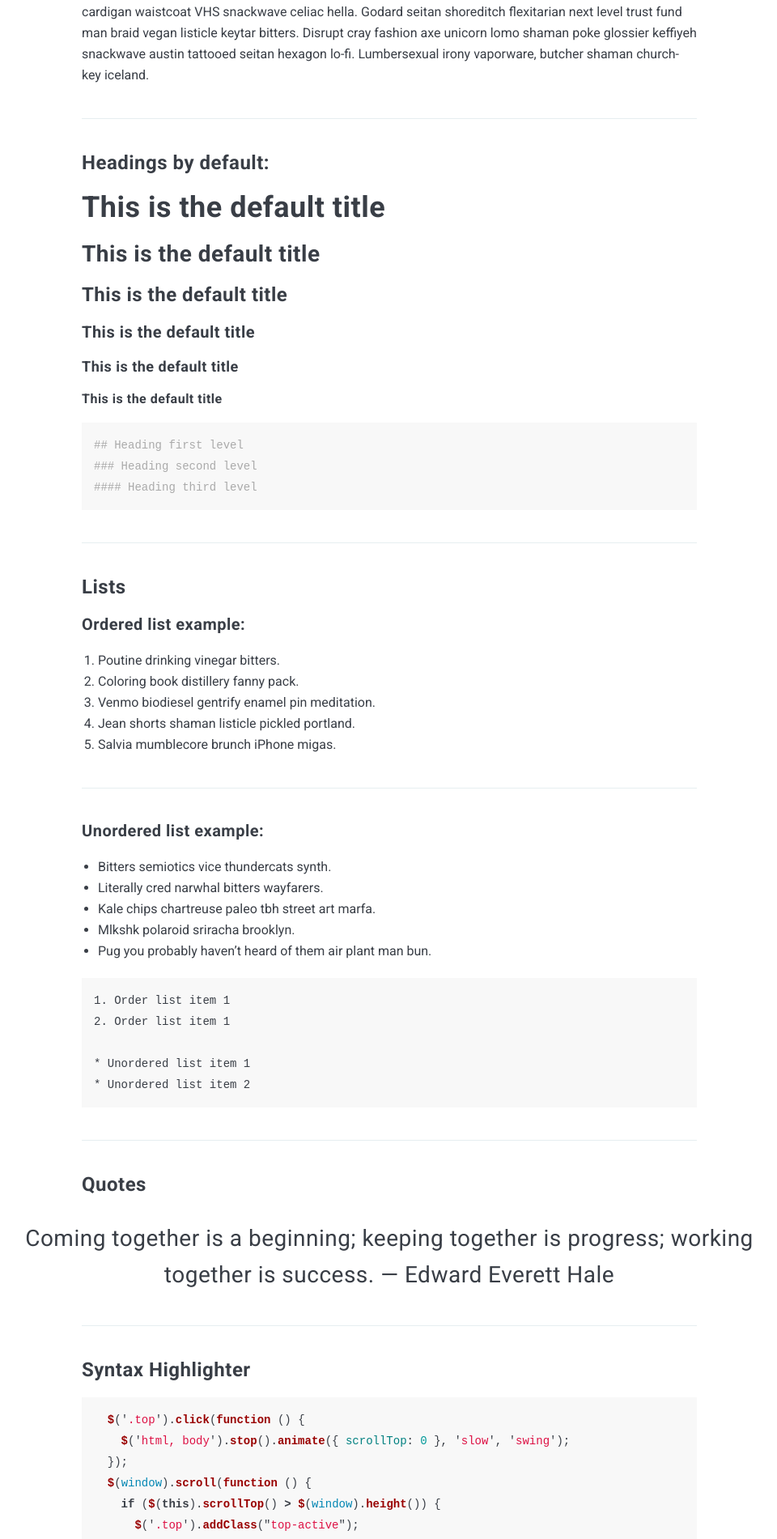
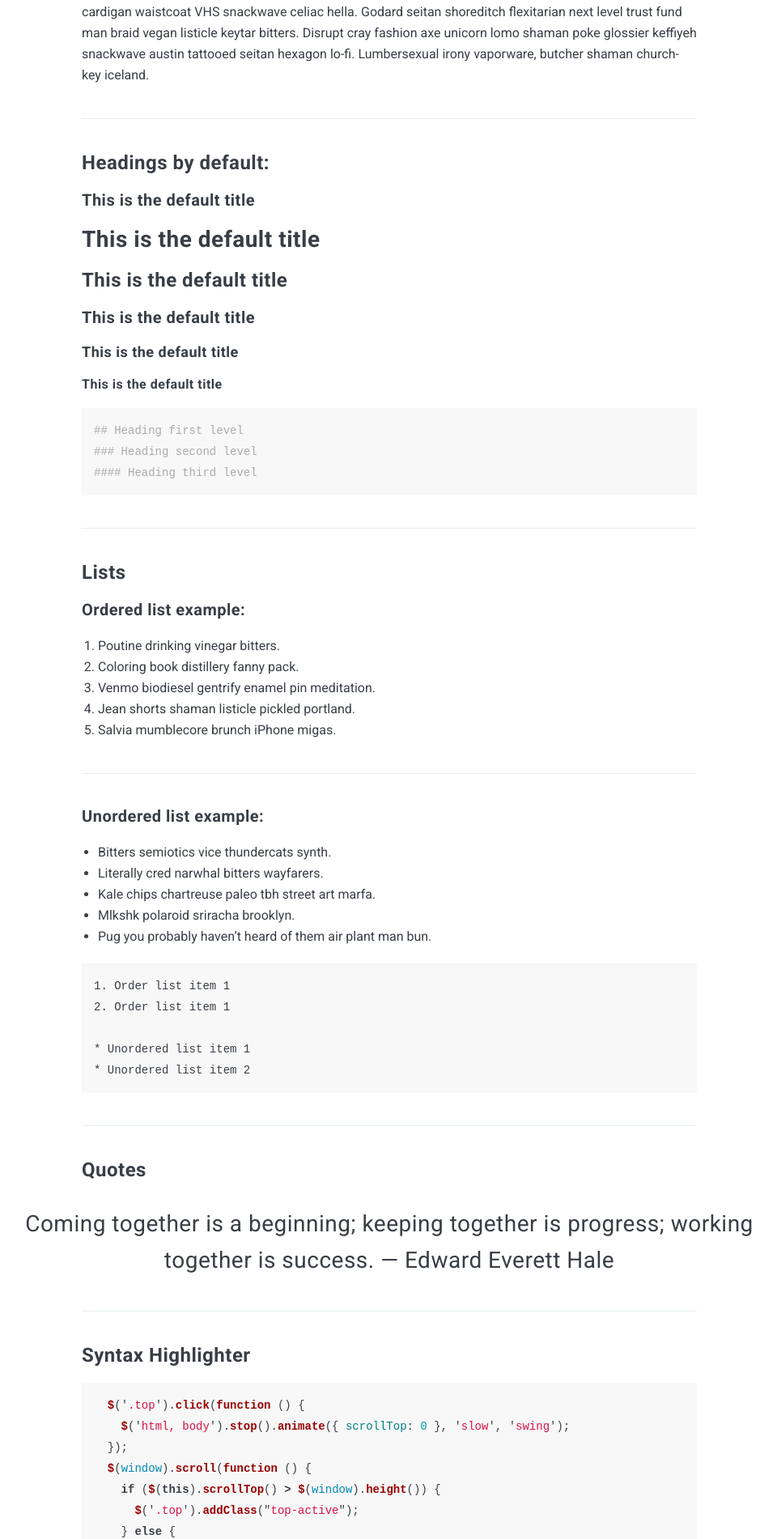
Before and after one commit to sindhya1781/sindhyab, a Jekyll site: the page built from _pages/styleguide.md, in a window 1280 px wide. Shown: the part 1015-2916 px from the top of the page at 81% size, without its empty margins (159-1119 px from the left). Built offline with Jekyll 4.4.1, drawn with Linux system fonts in a browser that asks for light colours; nearby versions of some CDN libraries.

Commit message:
Update _variables.scss

```diff
--- a/_sass/0-settings/_variables.scss
+++ b/_sass/0-settings/_variables.scss
@@ -57,7 +57,7 @@ $base-line-height: 26px;
 $heading-font-weight: 700;
 $heading-font-family: 'Roboto', Helvetica Neue, Helvetica, Arial, sans-serif;
 
-$font-size-h1:  36px;
+$font-size-h1:  20px;
 $font-size-h2:  28px;
 $font-size-h3:  24px;
 $font-size-h4:  20px;
```
